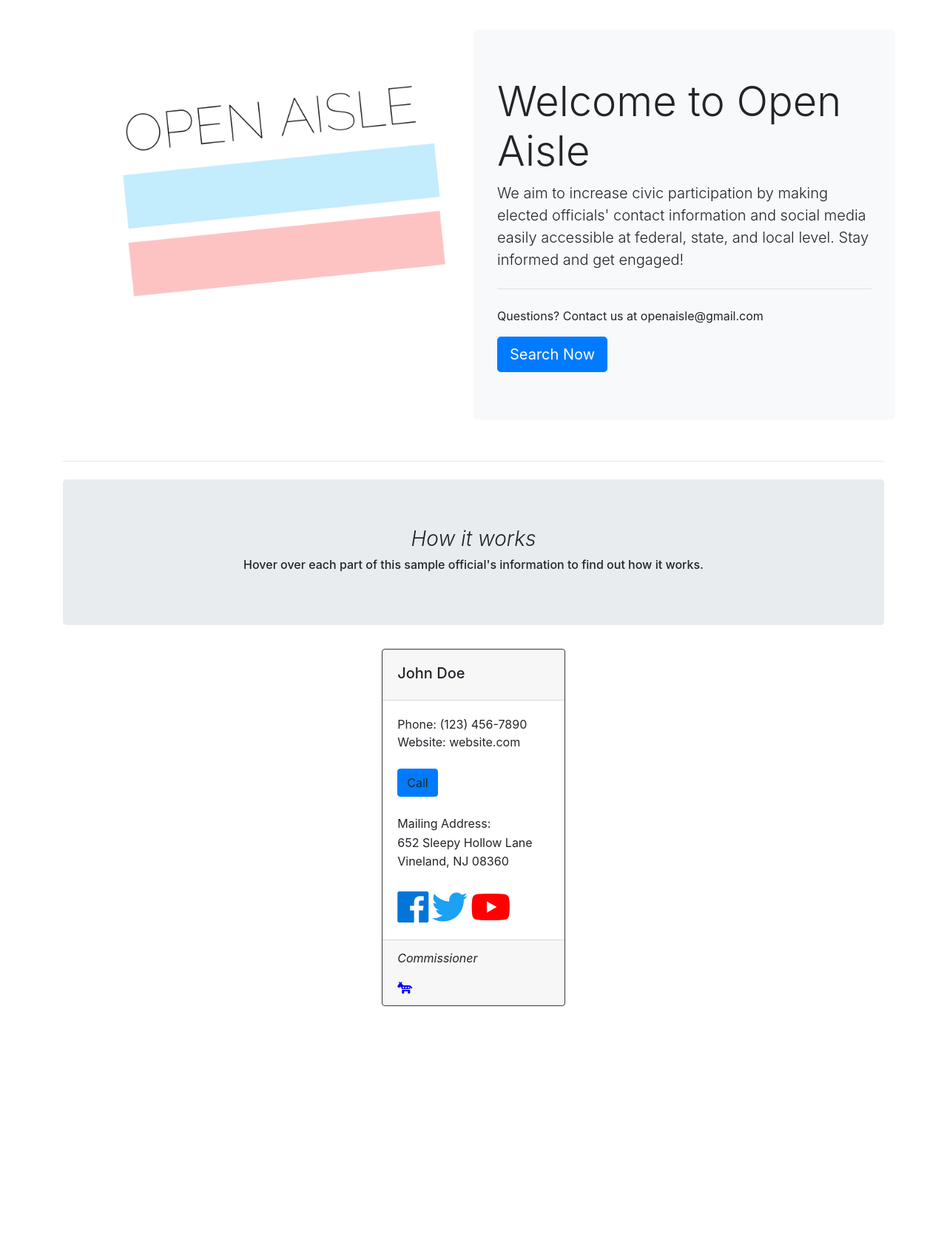
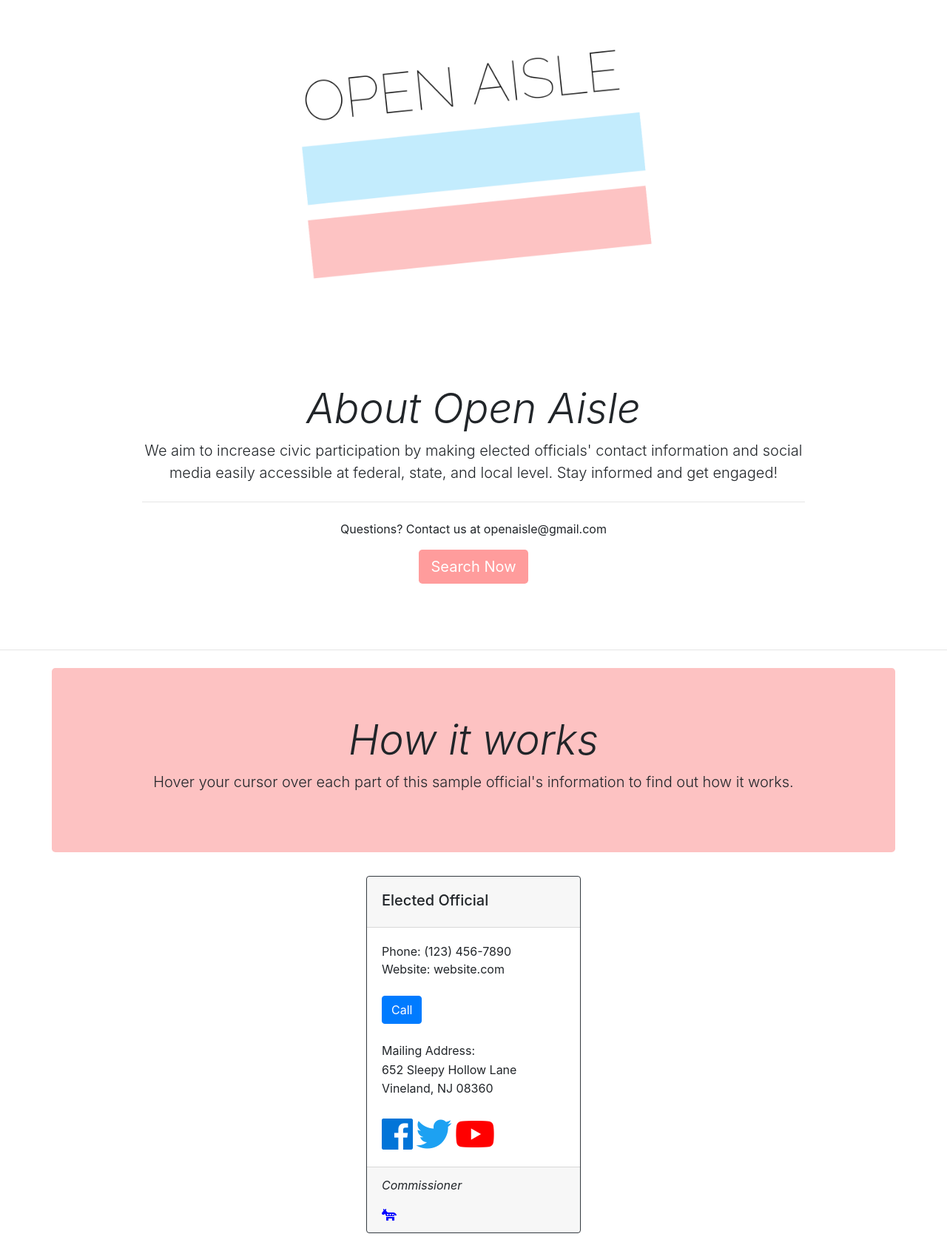
Before and after one commit to teafang/elected-official-database, a Flask app: page /about in a window 1280 px wide. Shown: the part 72-1759 px from the top of the page at 74% size. Before the commit the page ends 1432 px from the top, so only its background shows below. Run offline with Flask 2, Linux system fonts and the light colour scheme; some libraries are stand-ins or nearby versions.

Commit message:
How it Works page styling

```diff
--- a/templates/about.html
+++ b/templates/about.html
@@ -4,30 +4,28 @@
 
 {% block content%}
 
-<div class="container" style="margin-top: 40px;">
-    <div class="row">
-        <div class="col-6">
-            <img style="width: 40rem; padding-right: 50px; margin-top: 60px;" src="../static/images/logo.png"></img>
-        </div>
-        <div class="jumbotron col-6 bg-light">
-            <h1 class="display-4">Welcome to Open Aisle</h1>
-            <p class="lead">We aim to increase civic participation by making elected officials' contact information and social media easily accessible at federal, state, and local level. Stay informed and get engaged!</p>
-            <hr class="my-4">
-            <p>Questions? Contact us at openaisle@gmail.com</p>
-            <a class="btn btn-primary btn-lg" href="../index" role="button">Search Now</a>
-        </div>
-    </div>
+<div class="text-center">
+    <img style="width: 40rem; margin-top: 50px; margin-bottom: 40px;" src="../static/images/logo.png"></img>
+</div>
+
+<div class="jumbotron bg-none text-center" style="margin: 25px; margin-right: 10rem; margin-left: 10rem; background-color: white;">
+    <h1 class="display-4 font-italic text-center font-weight-light">About Open Aisle</h1>
+    <p class="lead">We aim to increase civic participation by making elected officials' contact information and social media easily accessible at federal, state, and local level. Stay informed and get engaged!</p>
+    <hr class="my-4">
+    <p>Questions? Contact us at openaisle@gmail.com</p>
+    <a class="btn btn-primary btn-lg" href="../#search-now" role="button" style="background-color: #ff9c9c; border: #ff9c9c;">Search Now</a>
+</div>
 
     <hr class="my-4" id="how-it-works">
 
-    <div class="jumbotron spacer-large">
-            <h3 class="font-italic text-center font-weight-light">How it works</h3>
-            <h6 class="text-center">Hover over each part of this sample official's information to find out how it works.</h6>
+    <div class="jumbotron spacer-large" style= "margin-right: 70px; margin-left: 70px; background-color: #fdc2c2;">
+            <h1 class="display-4 font-italic text-center font-weight-light">How it works</h1>
+            <p class="text-center lead">Hover your cursor over each part of this sample official's information to find out how it works.</p>
     </div>
     <div class="col-3 mx-auto" style="margin-bottom:20px">
     <div class="card border-dark">
         <div class="card-header" style="padding-top:20px;">
-            <h5 class="card-title"><a data-toggle="popover" title="Official's name" data-trigger="hover" data-container="body">John Doe</a></h5>
+            <h5 class="card-title"><a data-toggle="popover" title="Official's name" data-trigger="hover" data-container="body">Elected Official</a></h5>
         </div>
         <div class="card-body">
 
@@ -40,7 +38,7 @@
         <a class="card-text" data-toggle="popover" title="Official's website(s)" data-content="Click here to visit their website(s)." data-trigger="hover" data-container="body">website.com</a>
         <br>
         <br>
-        <a class="btn btn-primary" data-toggle="popover" title="Official's primary number" data-content="Click here to call their primary number." data-trigger="hover" data-container="body">Call</a>
+        <a class="btn btn-primary" data-toggle="popover" title="Official's primary number" data-content="Click here to call their primary number." data-trigger="hover" data-container="body" style="color:white;">Call</a>
         <br>
         <br>
 
--- a/templates/index.html
+++ b/templates/index.html
@@ -106,7 +106,8 @@
             <img style="width: 20rem; margin-left: 190px;" src="../static/images/23.png"></img>
                 </div>
                 <div class="col-9" style="padding-left:47px;">
-            <h3 class="font-italic text-center font-weight-light"><strong>Democratizing</strong> access to elected officials</h3>
+            <h3 class="font-italic text-center font-weight-light">We aim to change this through</h3>
+            <h3 class="font-italic text-center font-weight-light"><strong>democratizing</strong> access to elected officials</h3>
             <h3 class="font-italic text-center font-weight-light">Stay informed and <strong>get engaged!</strong></h3>
                 </div>
             </div>
@@ -146,7 +147,7 @@
 
             <!-- Slideshow with pictures -->
                 <div class="col-6">
-                    <div id="carouselExampleIndicators" class="carousel slide w-75 mx-auto" data-ride="carousel" data-interval="2500">
+                    <div id="carouselExampleIndicators" class="carousel slide w-75 mx-auto" data-ride="carousel" data-interval="3000">
                         <ol class="carousel-indicators">
                             <li data-target="#carouselExampleIndicators" data-slide-to="0" class="active"></li>
                             <li data-target="#carouselExampleIndicators" data-slide-to="1"></li>
```
